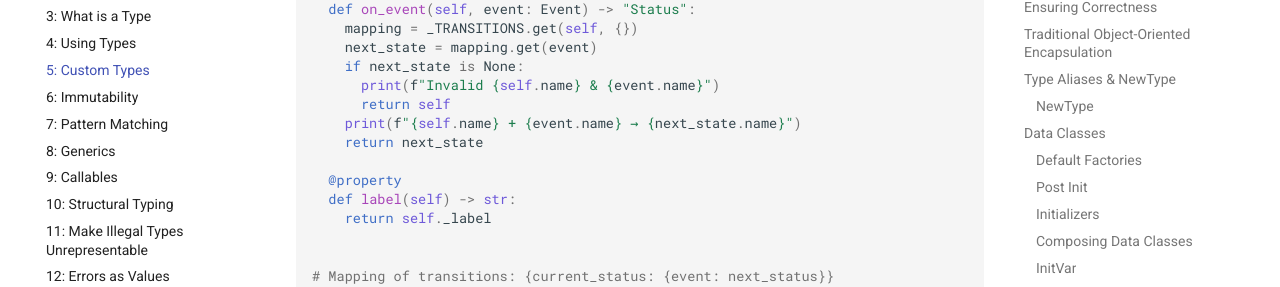
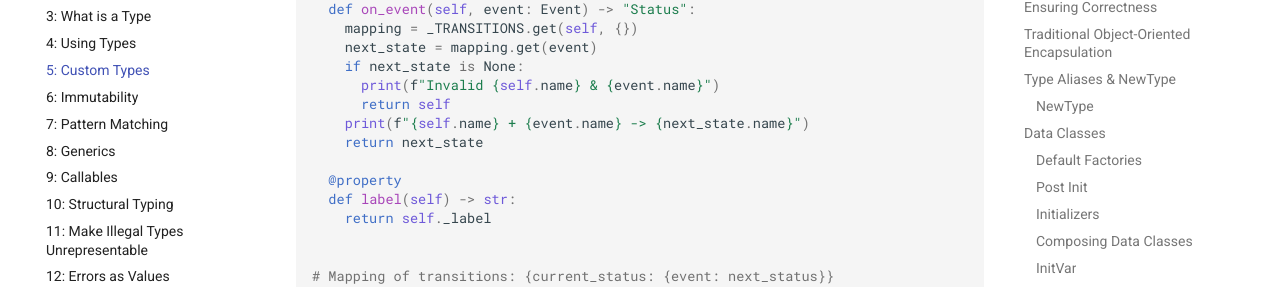
Before and after one commit to ThinkingInTypes/ThinkingInTypes.github.io, an MkDocs documentation site: the page built from Chapters/C05_Custom_Types.md, in a window 1280 px wide and 900 px high, scrolled down 22259 px. Shown: the part 146-433 px from the top of the window. Built offline with MkDocs 1.6.1 and Material for MkDocs 9.7.7, drawn with Linux system fonts in a browser that asks for light colours; comment, search, counter and statistics services are not loaded.

```diff
--- a/Chapters/C05_Custom_Types.md
+++ b/Chapters/C05_Custom_Types.md
@@ -1129,7 +1129,7 @@ class Status(Enum):
     if next_state is None:
       print(f"Invalid {self.name} & {event.name}")
       return self
-    print(f"{self.name} + {event.name} → {next_state.name}")
+    print(f"{self.name} + {event.name} -> {next_state.name}")
     return next_state
 
   @property
```
